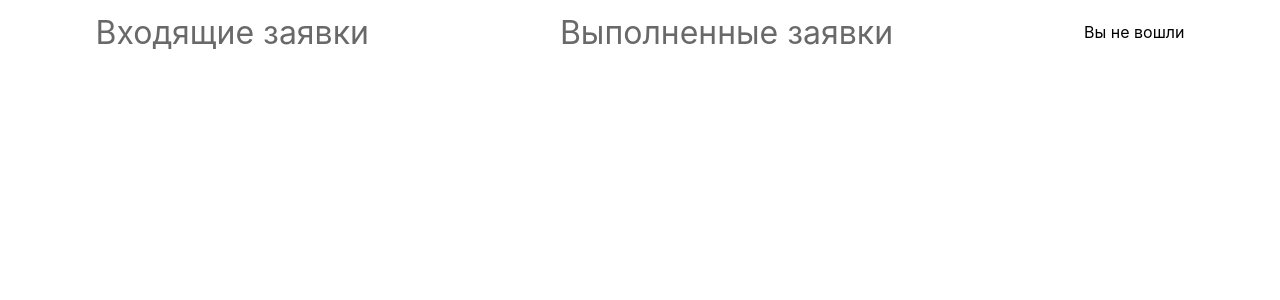
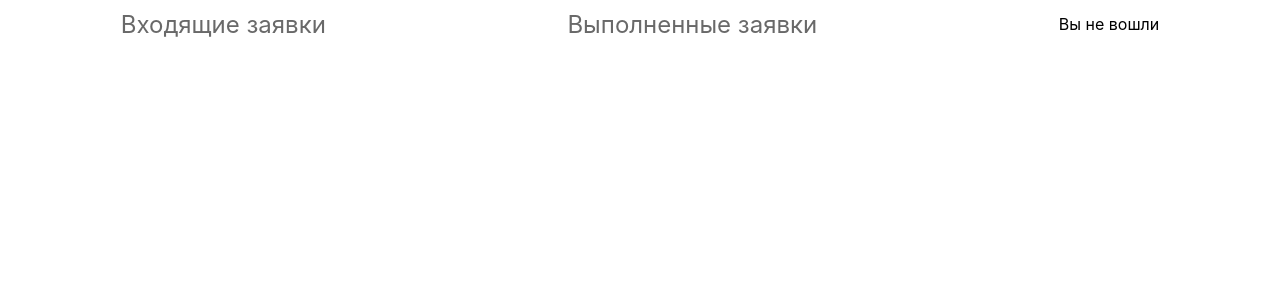
Before and after one commit to supersniper1/JKH, a React (Create React App) app: page / in a window 1280 px wide. Shown: the top 300 px of the page. Built offline with nearby package versions, Linux system fonts and the light colour scheme.

Commit message:
header height was a bit changed

```diff
--- a/src/App.sass
+++ b/src/App.sass
@@ -4,7 +4,7 @@
     box-sizing: border-box
 
 header
-    height: 8vh
+    height: 6vh
     background-color: #FFFFFF
     Nav
         height: 100%
@@ -19,7 +19,7 @@ header
             justify-content: space-around
 
 .headerRoutesItem
-    font-size: 4vh
+    font-size: 3vh
     text-decoration: none
     color: #696969
 
```
